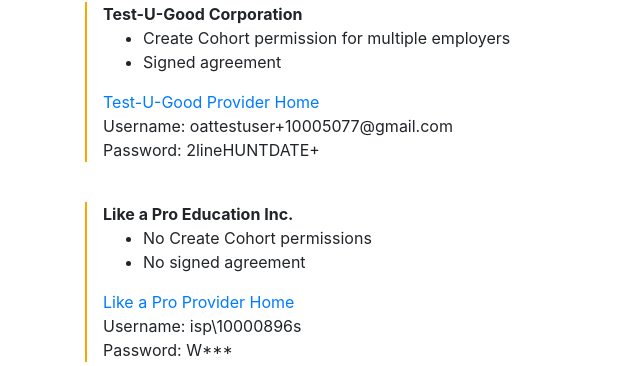
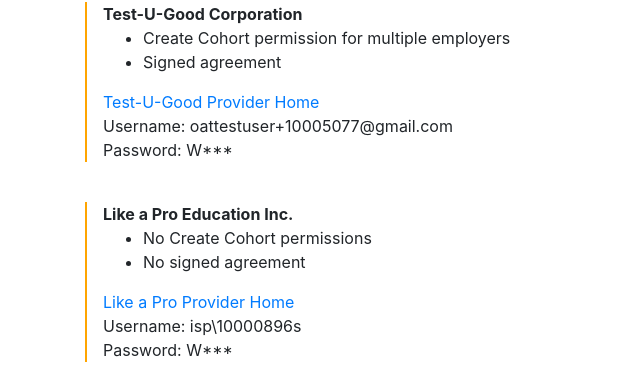
Before and after one commit to SkillsFundingAgency/das-commitments-helpers, a Node server app: page /providers in a window 1280 px wide. Shown: the part 113-479 px from the top of the page, without its empty margins (0-640 px from the left). Run offline with Node 20, Linux system fonts and the light colour scheme; some libraries are stand-ins or nearby versions.

Commit message:
Reset and obfuscate password

```diff
--- a/views/providers.pug
+++ b/views/providers.pug
@@ -24,7 +24,7 @@
 
                 a(href="https://127.0.0.1:44347/account") Test-U-Good Provider Home
                 div Username: oattestuser+10005077@gmail.com
-                div Password: 2lineHUNTDATE+
+                div Password: W***
             br
 
             div(style="border-left: 2px solid orange; padding-left: 1em; margin-bottom: 1em;")
```
